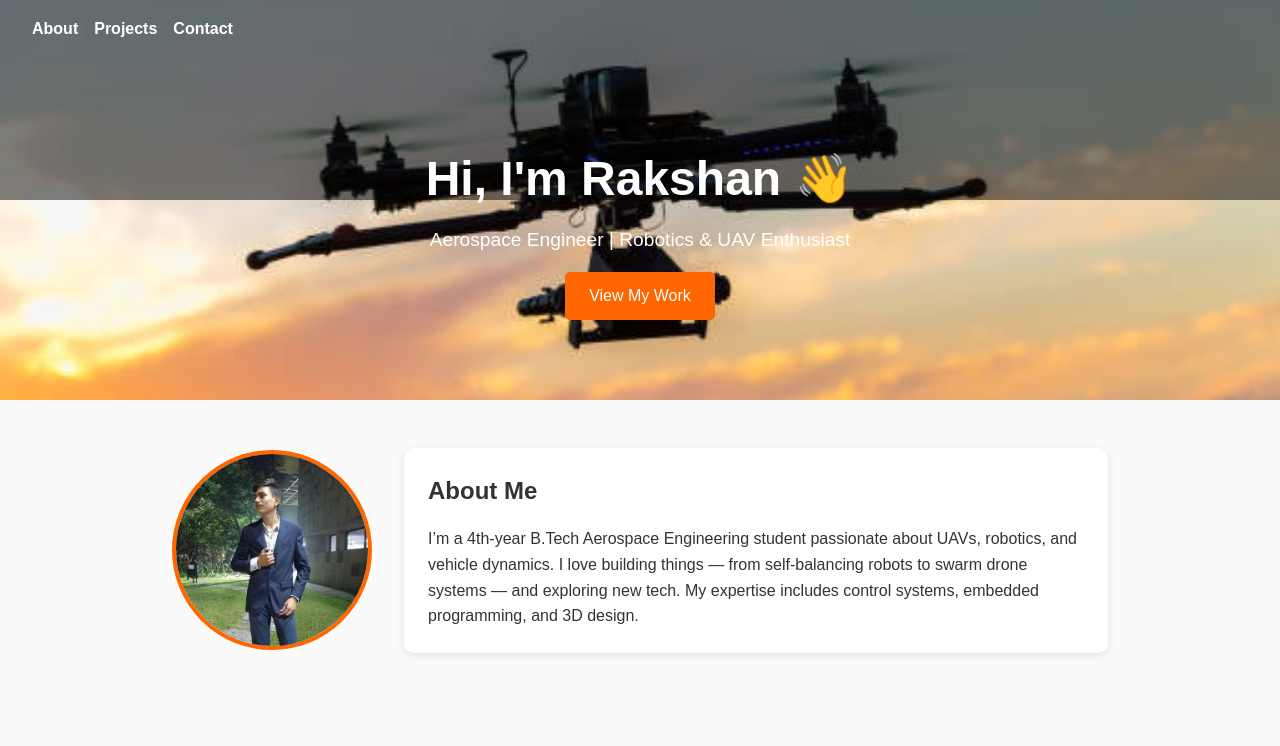
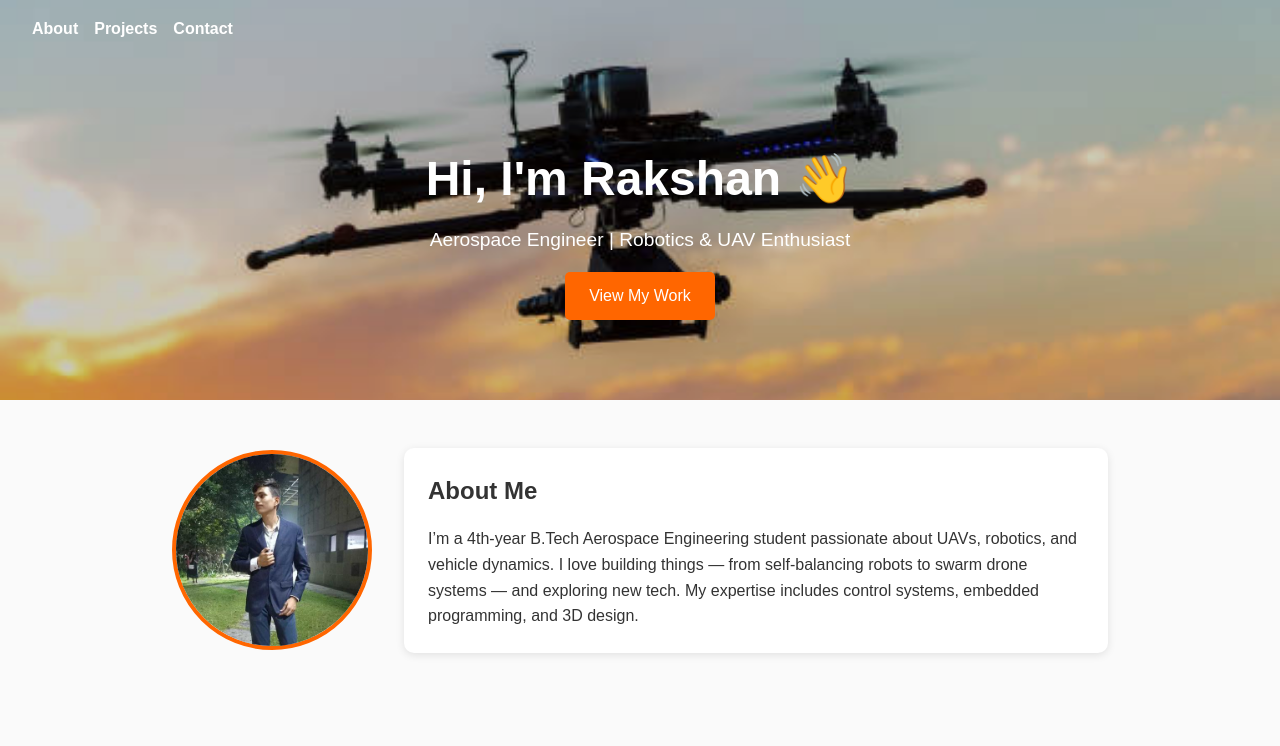
Before and after one commit to Rakshan-VP/Portfolio, a plain HTML site: page index.html in a window 1280 px wide. Shown: the top 746 px of the page. Drawn offline with Linux system fonts and the light colour scheme.

Commit message:
Update style.css

```diff
--- a/style.css
+++ b/style.css
@@ -24,8 +24,8 @@ body {
 .banner-overlay {
     position: absolute;
     top: 0; left: 0;
-    width: 100%; height: 50%;
-    background: rgba(0, 0, 0, 0.5);
+    width: 100%; height: 100%;
+    background: rgba(0, 0, 0, 0.2);
 }
 .navbar {
     position: relative;
```
